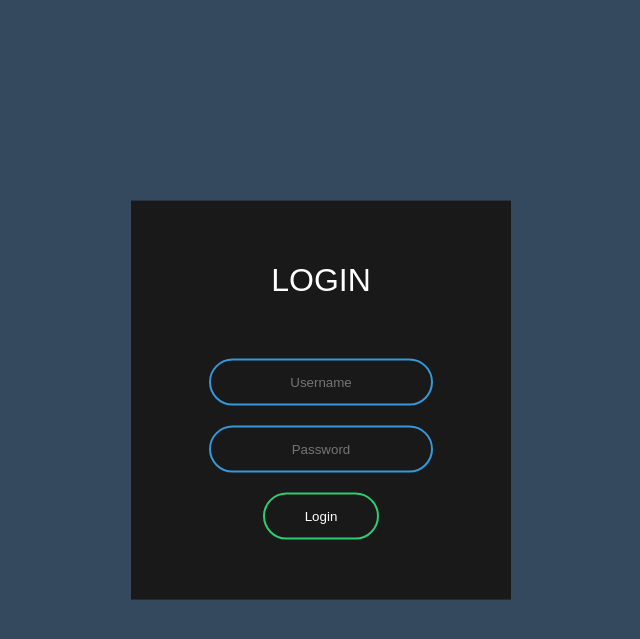
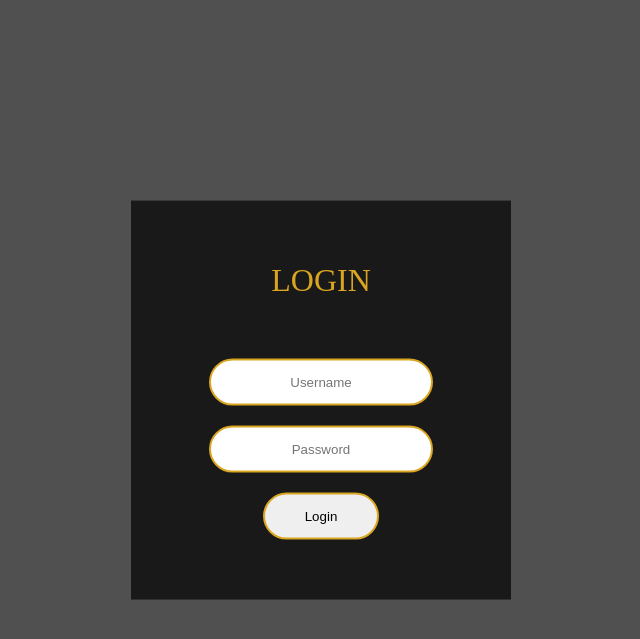
Before and after one commit to crystalwidjaja/lobster, a Flask app: page /signin in a window 1280 px wide. Shown: the top 639 px of the page, without its empty margins (319-959 px from the left). Run offline with Flask 2, Linux system fonts and the light colour scheme.

Commit message:
redo css for login page

```diff
--- a/templates/login.html
+++ b/templates/login.html
@@ -30,8 +30,8 @@
     body{
             margin: 0;
             padding: 0;
-            font-family: sans-serif;
-            background: #34495e;
+            font-family: serif;
+            background: #505050;
         }
         .container{
             width: 300px;
@@ -44,17 +44,17 @@
             text-align: center;
         }
         .container h1{
-            color: white;
+            color: GoldenRod;
             text-transform: uppercase;
             font-weight: 500;
         }
         .container input[type = "text"], .container input[type = "password"]{
             border: 0;
-            background: none;
+            background: ##6682828;
             display: block;
             margin: 20px auto;
             text-align: center;
-            border: 2px solid #3498db;
+            border: 2px solid GoldenRod;
             padding: 14px 10px;
             width: 200px;
             outline: none;
@@ -64,21 +64,22 @@
         }
         .container input[type = "text"]:focus,.container input[type = "password"]:focus{
             width: 280px;
-            border-color: #2ecc71;
+            border-color: GoldenRod;
        }
        .container input[type = "submit"]{
             border: 0;
-            background: none;
+            background: #6682828;
             display: block;
             margin: 20px auto;
             text-align: center;
             border-radius: 24px;
-            border: 2px solid #2ecc71;
+            border: 2px solid GoldenRod;
             padding: 14px 40px;
             outline: none;
             color: white;
             transition: 0.25s;
             cursor: pointer;
+            color: #000000;
        }
        .container input[type = "submit"]:hover{
             background: #23cc71;
@@ -91,7 +92,7 @@
     <h1>login</h1>
     <br>
     <form action="/signin" method="POST">
-        <input type="text" placeholder="Username" name="username" >
+        <input type="text" placeholder="Username" name="username">
         <input type="password" placeholder="Password" name="password">
         <input type="submit" name= "" value="Login">
     </form>
```
